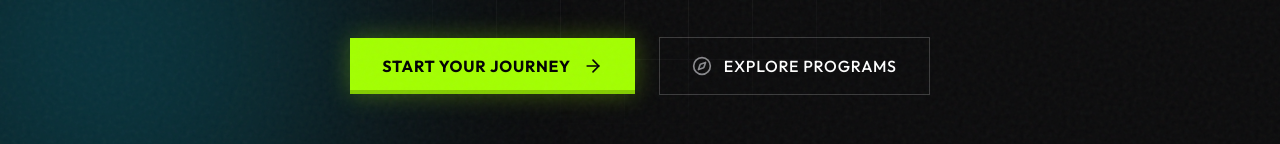
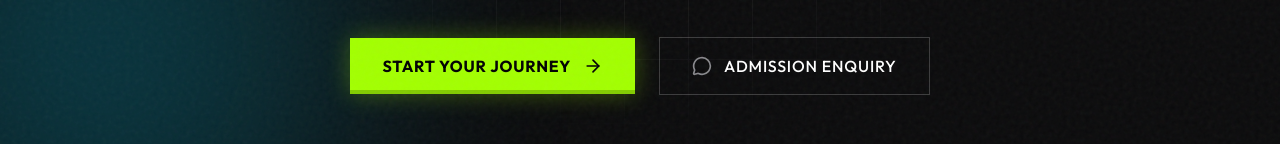
Before and after one commit to creonixstudio747-ship-it/B.K.-SINGH-CLASSES, a Next.js app: page / in a window 1280 px wide. Shown: the part 650-794 px from the top of the page. Built offline with nearby package versions, Linux system fonts and the light colour scheme.

Commit message:
Update hero section button text and icon

```diff
--- a/src/components/HeroSection.tsx
+++ b/src/components/HeroSection.tsx
@@ -2,7 +2,7 @@
 
 import React from "react";
 import { motion } from "framer-motion";
-import { ArrowRight, Compass } from "lucide-react";
+import { ArrowRight, MessageCircle } from "lucide-react";
 
 export default function HeroSection() {
   return (
@@ -47,10 +47,10 @@ export default function HeroSection() {
             <div className="absolute inset-x-0 bottom-0 h-1 bg-black/20"></div>
           </button>
 
-          {/* Exact replication of "Explore Programs" line border button */}
+          {/* Exact replication of "Admission Enquiry" line border button */}
           <button className="group relative w-full sm:w-auto flex items-center justify-center gap-3 px-8 py-4 bg-transparent border border-[var(--color-glass-border-highlight)] text-white font-medium uppercase tracking-wider rounded-none hover:border-white hover:bg-[var(--color-glass)] transition-all duration-300">
-            <Compass size={20} className="text-[var(--color-subtle-grey)] group-hover:text-white transition-colors" />
-            <span>Explore Programs</span>
+            <MessageCircle size={20} className="text-[var(--color-subtle-grey)] group-hover:text-white transition-colors" />
+            <span>Admission Enquiry</span>
           </button>
         </motion.div>
       </div>
```
